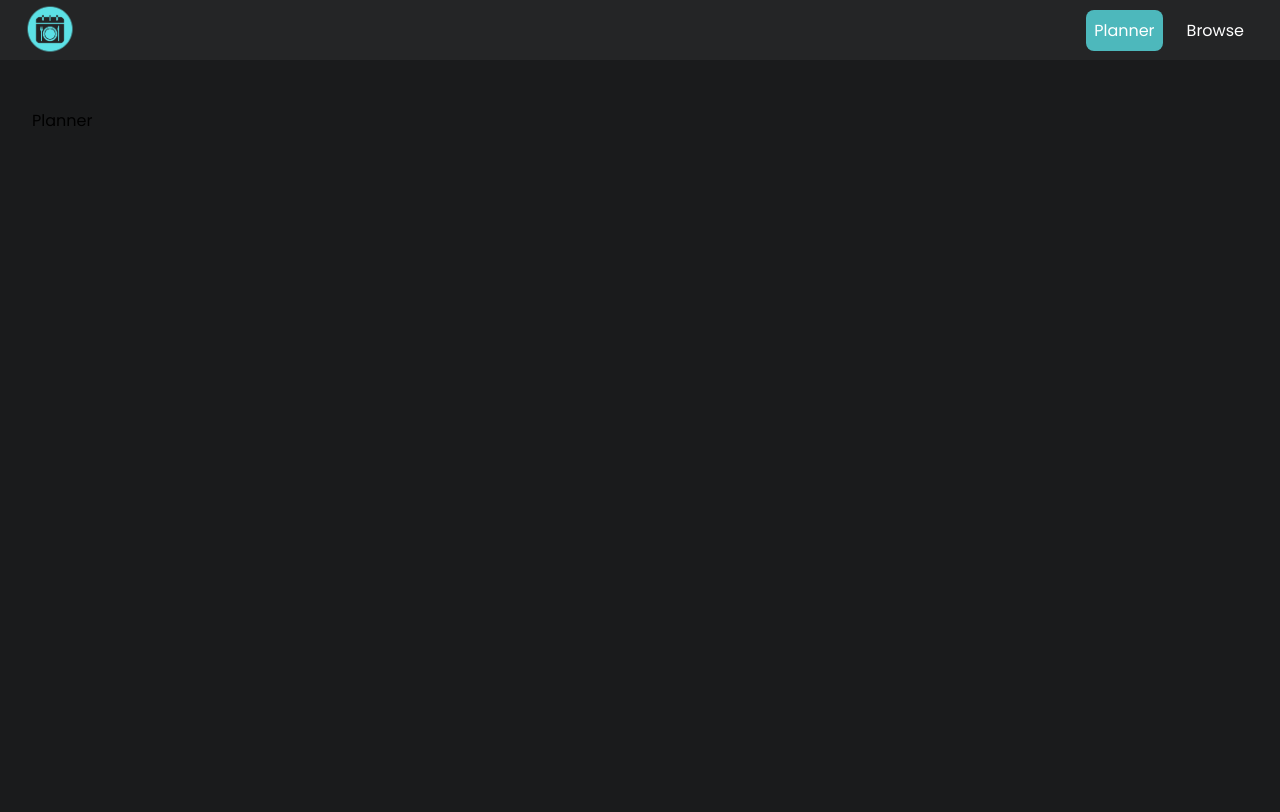
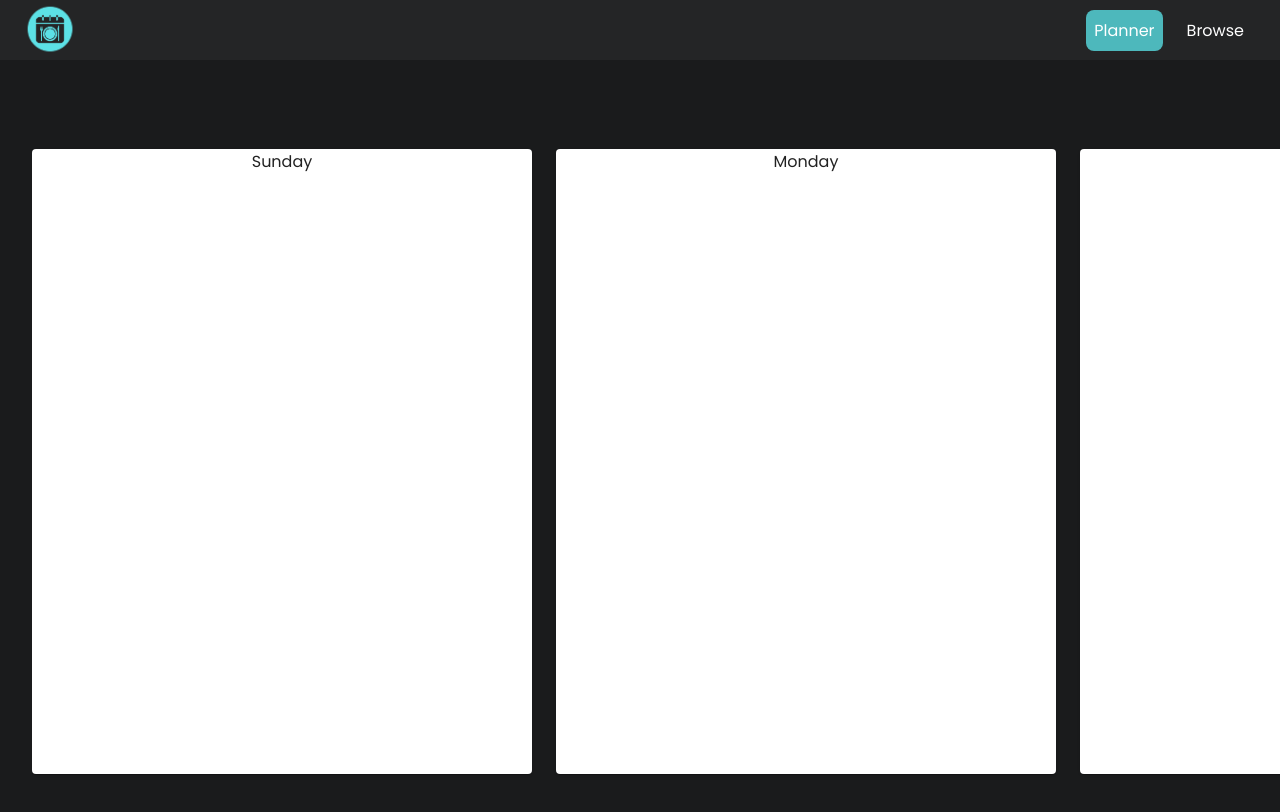
Before and after one commit to xwilson03/OptiMeal, a React (Vite) app in the folder client/: page /planner in a window 1280 px wide. Shown: the top 812 px of the page. Built offline with nearby package versions, Linux system fonts and the light colour scheme.

Commit message:
adds basic Planner layout

```diff
--- a/client/src/pages/Planner.jsx
+++ b/client/src/pages/Planner.jsx
@@ -1,9 +1,27 @@
-import "../styles/App.css";
+import { Card, Container, Stack} from "@mui/material"
+import "../styles/Planner.css"
+
+function DayCard(props) {
+    return (
+        <Card className="dayCard">
+            {props.name}
+        </Card>
+    );
+}
 
 function Planner() {
   return (
-    <div className="Planner">
+    <div>
       <p>Planner</p>
+      <Stack className="stack" direction="row" spacing={3}>
+        <DayCard name="Sunday"    />
+        <DayCard name="Monday"    />
+        <DayCard name="Tuesday"   />
+        <DayCard name="Wednesday" />
+        <DayCard name="Thursday"  />
+        <DayCard name="Friday"    />
+        <DayCard name="Saturday"  />
+      </Stack>
     </div>
   );
 }
--- /dev/null
+++ b/client/src/styles/Planner.css
@@ -0,0 +1,11 @@
+.dayCard {
+    background-color: #242526;
+    width: 500px;
+    height: 625px;
+    scroll-snap-align: center;
+}
+
+.dayCard:hover {
+    transform: scale(1.02);
+    transition: all 0.3s;
+}
```
